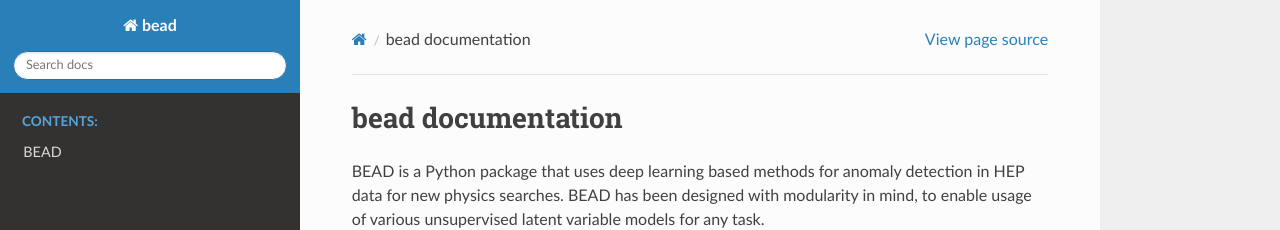
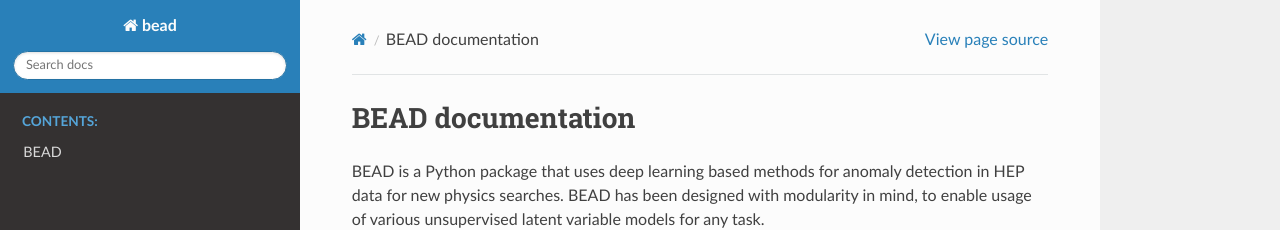
Before and after one commit to sayam277/BEAD, a Sphinx documentation site: the page built from docs/index.rst, in a window 1280 px wide and 1171 px high. Shown: the top 230 px of the window. Built offline with Sphinx 7.4.7 and the Read the Docs theme 3.1.0, drawn with Linux system fonts in a browser that asks for light colours.

Commit message:
regen docs

```diff
--- a/docs/index.rst
+++ b/docs/index.rst
@@ -3,7 +3,7 @@
    You can adapt this file completely to your liking, but it should at least
    contain the root `toctree` directive.
 
-bead documentation
+BEAD documentation
 ==================
 
 BEAD is a Python package that uses deep learning based methods for anomaly detection in HEP data for new physics searches.
```
Also changed, not shown: 13 other files.
